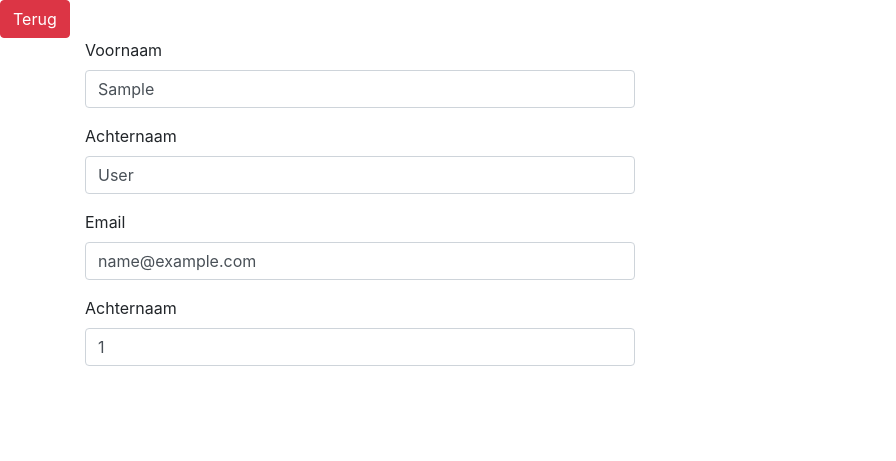
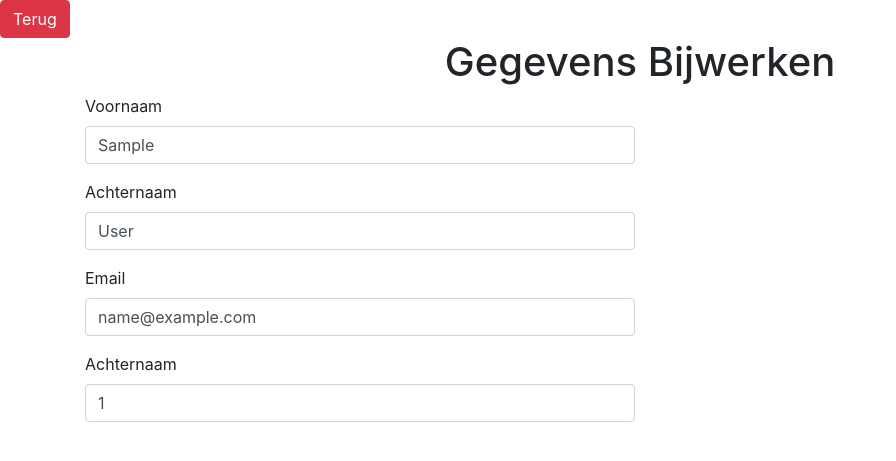
Before and after one commit to DutchOffensive/project9, a PHP site: page /details.php?id=1 in a window 1280 px wide. Shown: the top 461 px of the page, without its empty margins (0-896 px from the left). Run offline with PHP 8.4, Linux system fonts and the light colour scheme; the visitor is signed in with stand-in values (Sample User, id 1); tables that the repository leaves empty hold one stand-in row (values such as "Sample post").

Commit message:
Update details.php

```diff
--- a/details.php
+++ b/details.php
@@ -5,6 +5,7 @@
     </head>
     <body>
     <a href="bachstraat.php"><button class="btn btn-danger">Terug</button></a>
+    <h1>Gegevens Bijwerken</h1>
     <script src="https://code.jquery.com/jquery-3.5.1.slim.min.js" integrity="sha384-DfXdz2htPH0lsSSs5nCTpuj/zy4C+OGpamoFVy38MVBnE+IbbVYUew+OrCXaRkfj" crossorigin="anonymous"></script>
     <script src="https://cdn.jsdelivr.net/npm/popper.js@1.16.1/dist/umd/popper.min.js" integrity="sha384-9/reFTGAW83EW2RDu2S0VKaIzap3H66lZH81PoYlFhbGU+6BZp6G7niu735Sk7lN" crossorigin="anonymous"></script>
     <script src="https://stackpath.bootstrapcdn.com/bootstrap/4.5.2/js/bootstrap.min.js" integrity="sha384-B4gt1jrGC7Jh4AgTPSdUtOBvfO8shuf57BaghqFfPlYxofvL8/KUEfYiJOMMV+rV" crossorigin="anonymous"></script>
@@ -36,7 +37,7 @@ while($row = mysqli_fetch_assoc($query)){
       $email = $array["email"];
       $phone = $array["phone"];
       $covid = $array["covid"];
-    echo "<div class='container'>" .
+    echo "<div class='container-lg center'>" .
     "<form action='<?php echo htmlspecialchars($_SERVER[PHP_SELF]); ?>' method='post'>" .
      "<div class='form-row'>" .
     "<div class='col-md-6 mb-3'>" .
```
